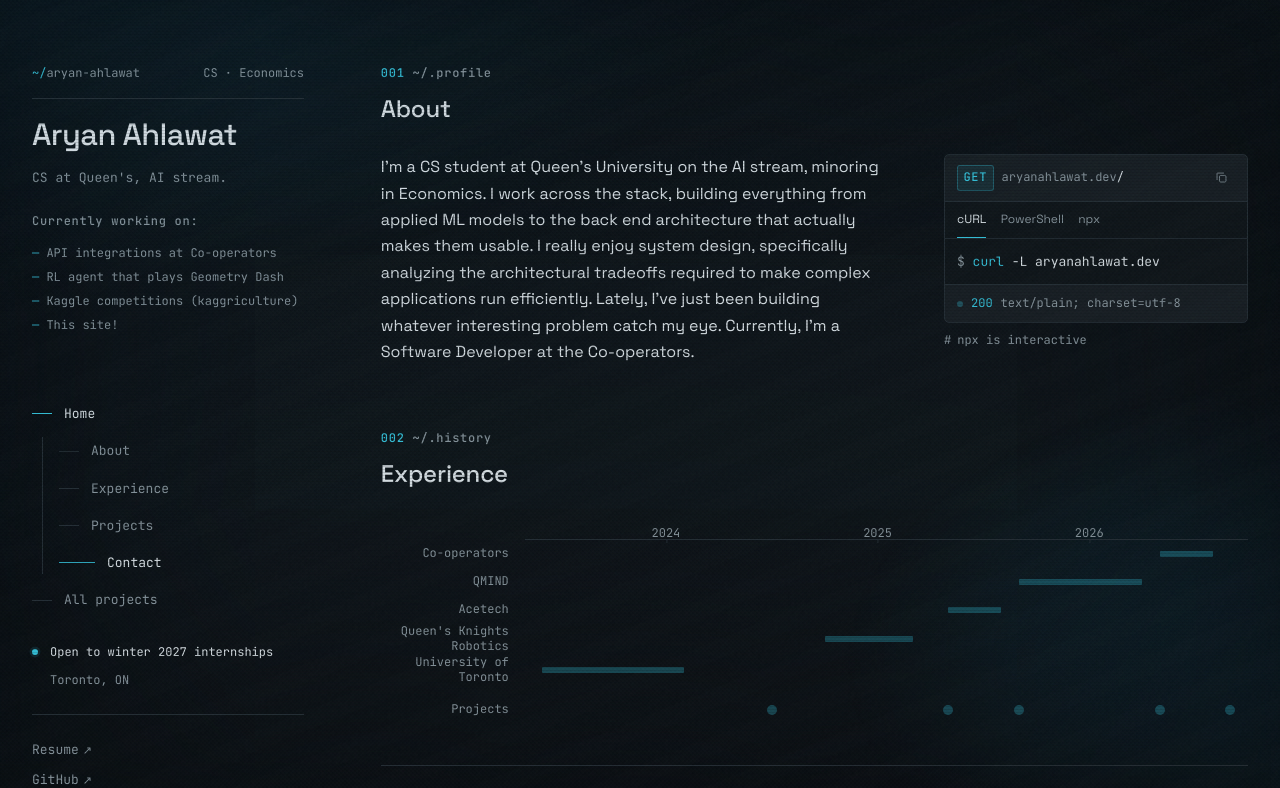
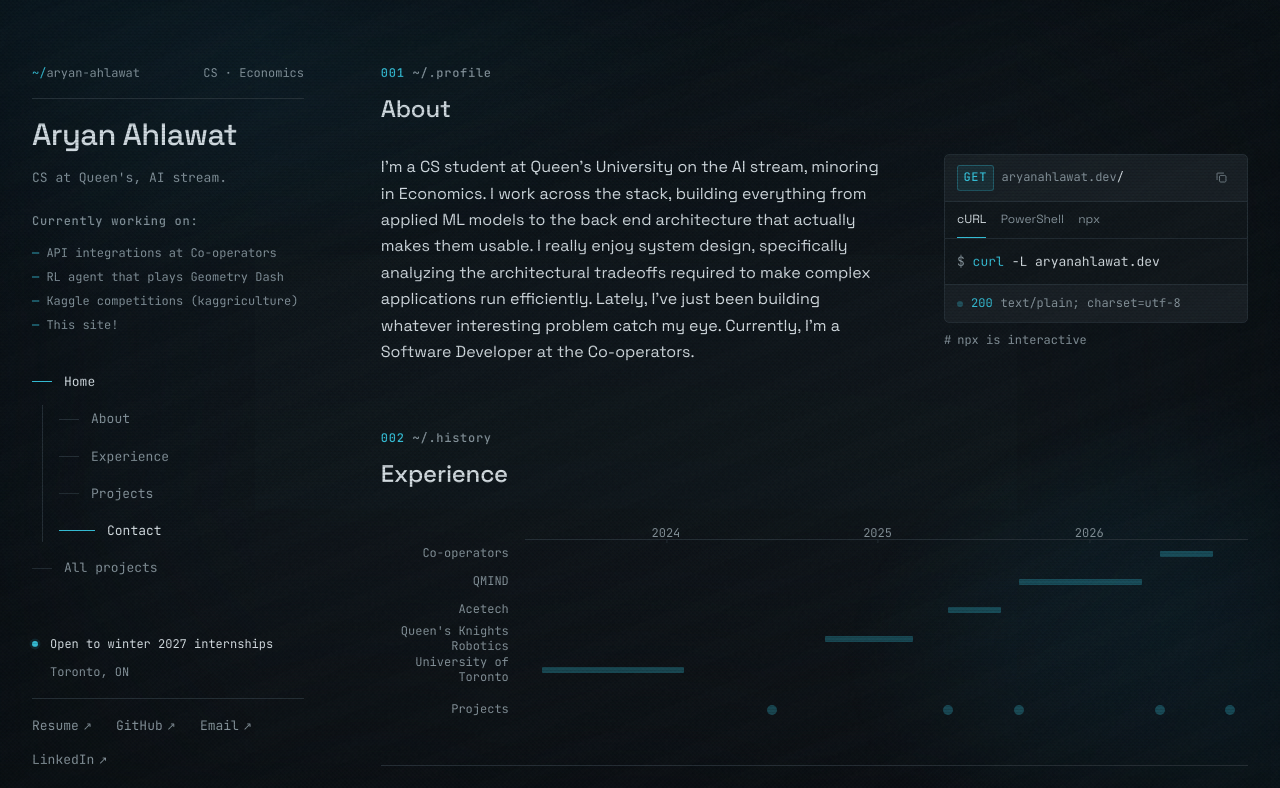
Before and after one commit to cursingparrot4/personal-site, a Next.js app: page / in a window 1280 px wide. Shown: the top 788 px of the page. Built offline with nearby package versions, Linux system fonts and the light colour scheme; no server answers.

Commit message:
smaller viewport edit

```diff
--- a/components/Rail.module.css
+++ b/components/Rail.module.css
@@ -257,6 +257,59 @@
   width: fit-content;
 }
 
+/* ---- short viewports: the rail doesn't fit in 100dvh ----
+
+   The rail is `height: 100dvh` and pins the contact block to its foot. Its
+   content runs to 929px, so on anything shorter than ~850px the contact links
+   fall past the bottom edge — and because the rail is sticky and never scrolls,
+   they are not merely clipped but unreachable for good. A 1366×768 laptop gives
+   ~660px of viewport and loses all four.
+
+   These queries are `min-width: 901px` so they can't collide with the stacked
+   header below, which has no height ceiling and needs none of this. */
+
+/* Tier 1 — reclaim ~165px without hiding anything, and keep the rail pinned.
+   Deliberately not touching `.status`: laying it out inline saves 8px at a
+   272px column, because it just wraps back to three lines. It only pays on
+   mobile, where the rail has the full width. */
+@media (min-width: 901px) and (max-height: 850px) {
+  .rail {
+    padding-block: clamp(2rem, 8vh, 6rem) var(--space-5);
+  }
+  /* The one block with slack: four links stacked is four rows to say what two
+     rows of two say. It's the same treatment the stacked header already uses. */
+  .contact {
+    flex-direction: row;
+    flex-wrap: wrap;
+    gap: var(--space-3) var(--space-5);
+    margin-top: var(--space-4);
+    padding-top: var(--space-4);
+  }
+  .nav {
+    margin-top: var(--space-6);
+  }
+  .status {
+    padding-top: var(--space-5);
+  }
+}
+
+/* Tier 2 — past this the compaction has run out (it holds to ~760px, and the
+   Discord presence line can add a row on top of that), so the rail gives up the
+   pin rather than the links. It scrolls with the page, which is what it already
+   does below 900px wide. Losing the pinned rail on a short screen is a real cost;
+   losing the contact links is a worse one. */
+@media (min-width: 901px) and (max-height: 800px) {
+  .rail {
+    position: static;
+    height: auto;
+  }
+  /* `margin-top: auto` has no free space to eat once the height is intrinsic, so
+     it collapses to nothing and the block rides up against the nav. */
+  .status {
+    margin-top: var(--space-6);
+  }
+}
+
 /* ---- mobile: rail becomes a stacked header ---- */
 @media (max-width: 900px) {
   .rail {
```
